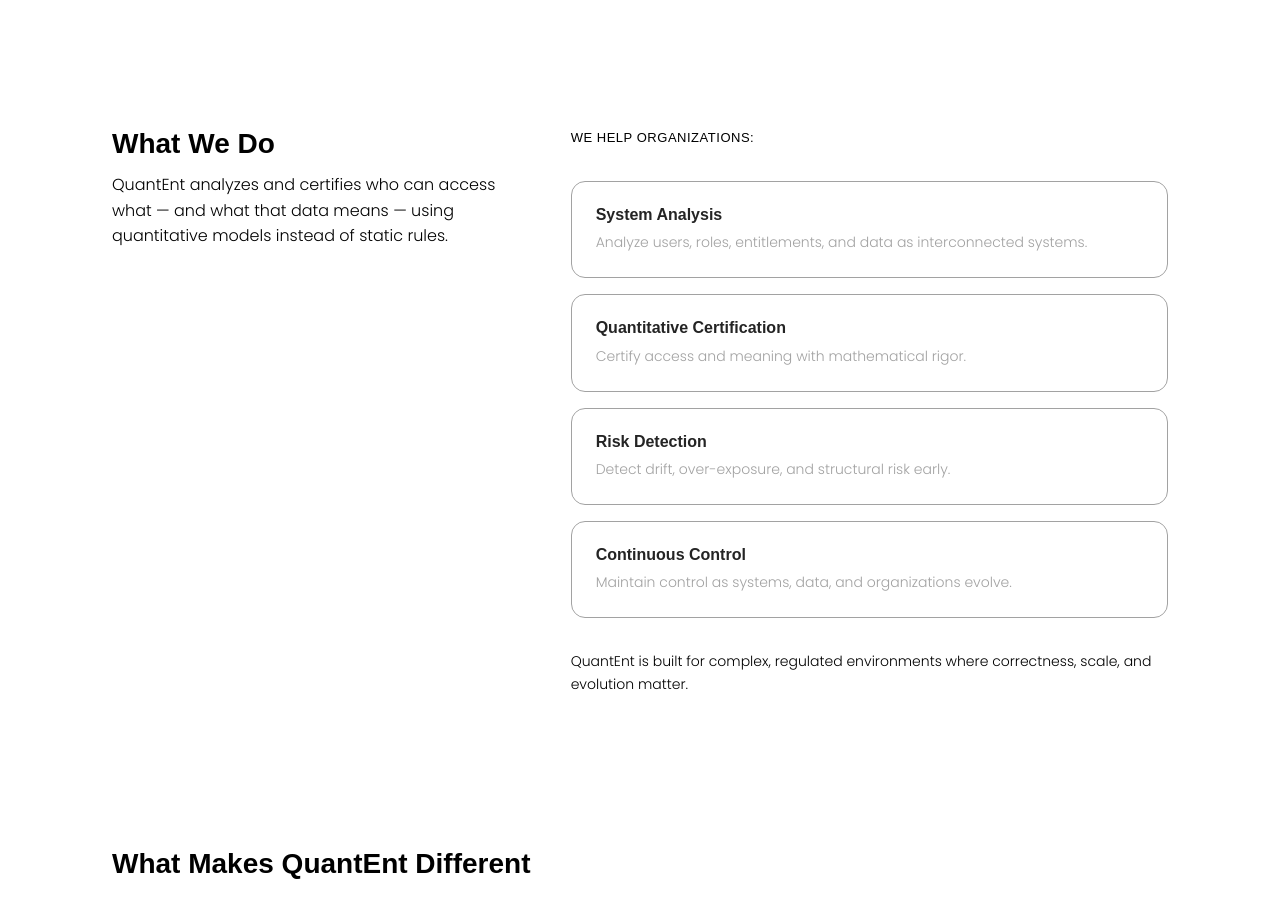
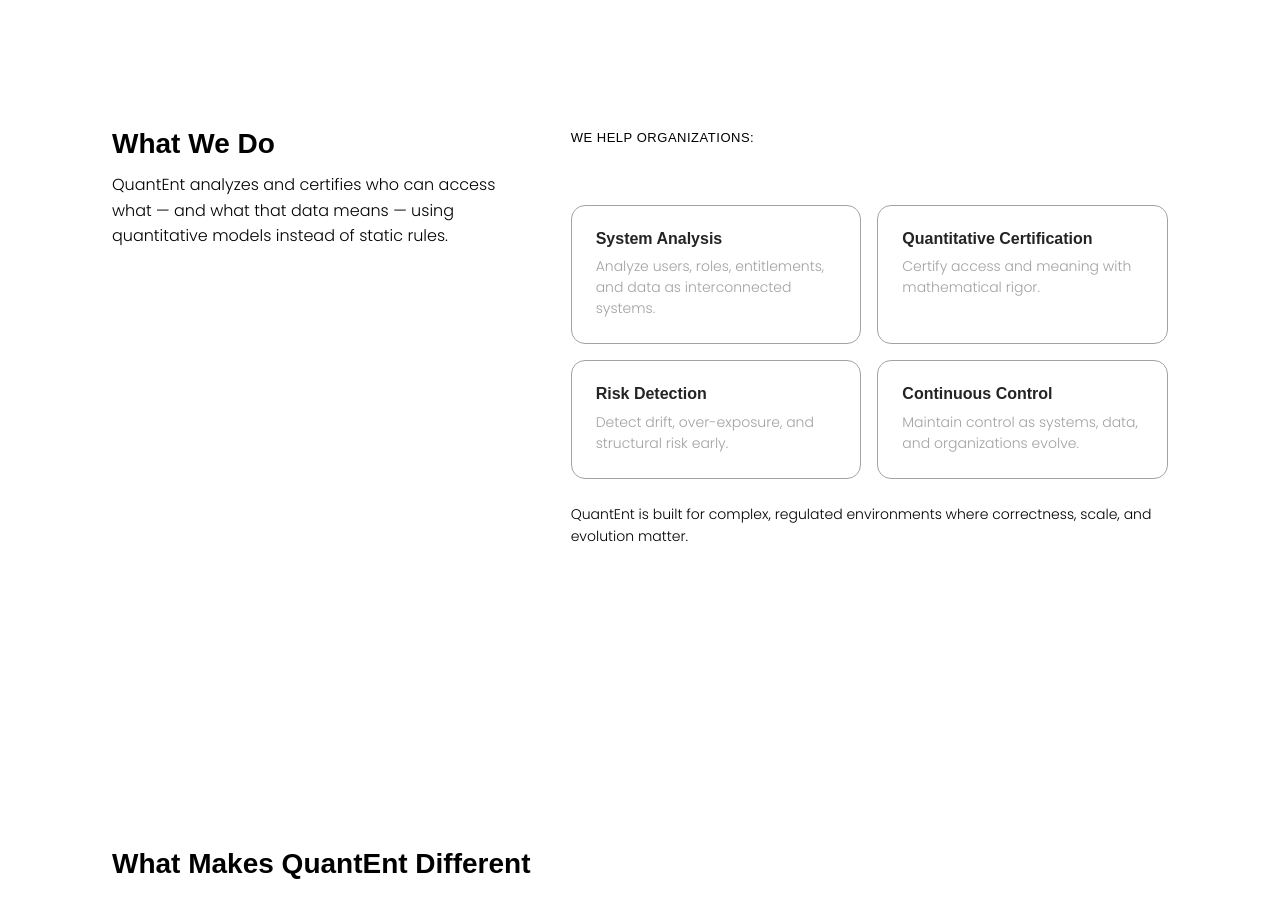
Before and after one commit to quantent-web/quantent-web, a Next.js app: page / in a window 1280 px wide. Shown: the part 800-1710 px from the top of the page. Built offline with nearby package versions, Linux system fonts and the light colour scheme; a web font is replaced by a local one.

Commit message:
adjust what we do cards to 2x2 grid

```diff
--- a/app/globals.css
+++ b/app/globals.css
@@ -313,12 +313,17 @@ p {
   gap: var(--space-6);
 }
 
+.what-we-do-right {
+  display: grid;
+  gap: var(--space-5);
+}
+
 .what-we-do-right .section-kicker {
   margin-top: 0;
 }
 
 .what-we-do-right .section-note {
-  margin-top: var(--space-6);
+  margin-top: 0;
 }
 
 
--- a/app/page.tsx
+++ b/app/page.tsx
@@ -1,6 +1,6 @@
 'use client';
 
-import { CSSProperties, useEffect, useMemo, useRef, useState } from 'react';
+import { useEffect, useMemo, useRef, useState } from 'react';
 import DotGrid from './components/DotGrid/DotGrid';
 import BlurText from './components/BlurText/BlurText';
 import MagicBentoGrid from './components/effects/MagicBentoGrid';
@@ -30,13 +30,6 @@ export default function Home() {
     localStorage.setItem('theme', next);
     setIsDark(next === 'dark');
   };
-
-  const singleColumnGridStyle = {
-    '--mb-cols-base': 1,
-    '--mb-cols-md': 1,
-    '--mb-cols-lg': 1,
-    '--mb-cols-xl': 1,
-  } as CSSProperties;
 
   const navItems: NavItem[] = useMemo(
     () => [
@@ -250,11 +243,7 @@ if (burgerRef.current) ro.observe(burgerRef.current);
             <div className="what-we-do-right">
               <p className="section-kicker">We help organizations:</p>
 
-              <MagicBentoGrid
-                variant="auto"
-                sectionId="what-we-do"
-                style={singleColumnGridStyle}
-              >
+              <MagicBentoGrid variant="4" sectionId="what-we-do">
                 <div className="card">
                   <h3 className="card-title">System Analysis</h3>
                   <p className="card-text">
```
